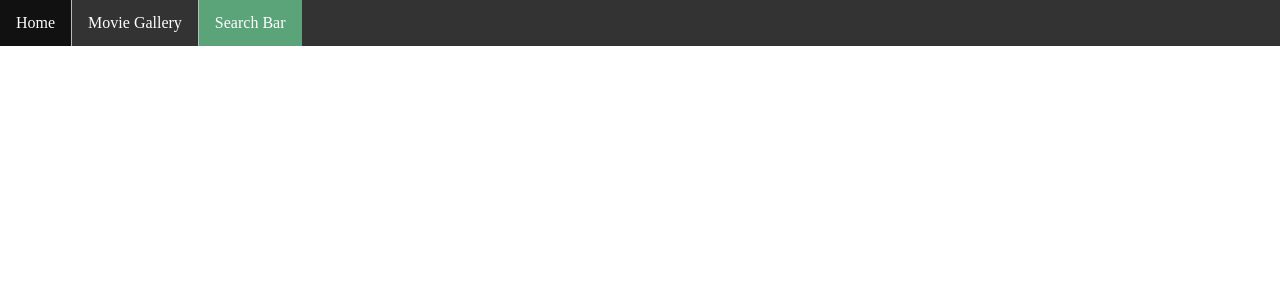
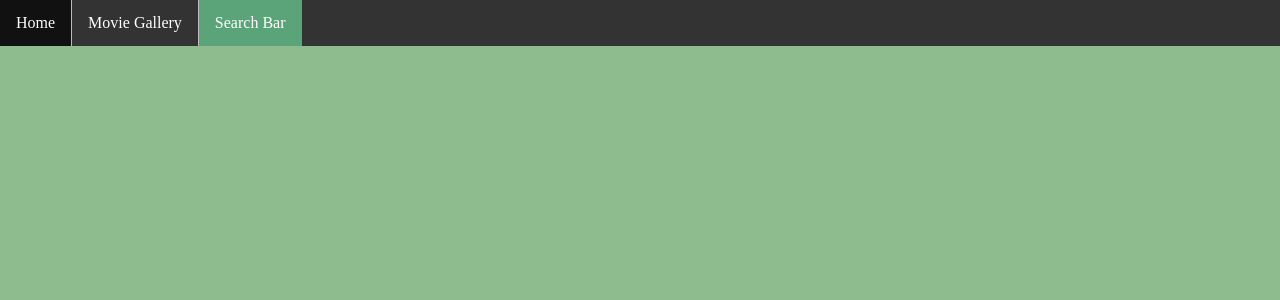
Before and after one commit to evuniuzhi/studio-ghibli-csp, a PHP site: page /search.php in a window 1280 px wide. Shown: the top 300 px of the page. Run offline with PHP 8.4, Linux system fonts and the light colour scheme; data that the repository does not hold is empty.

Commit message:
more styling

```diff
--- a/search.php
+++ b/search.php
@@ -25,9 +25,6 @@
       }
       button{
         height:30px;
-      }
-      body{
-        background-color:white;
       }
     </style>
 </head>
```
